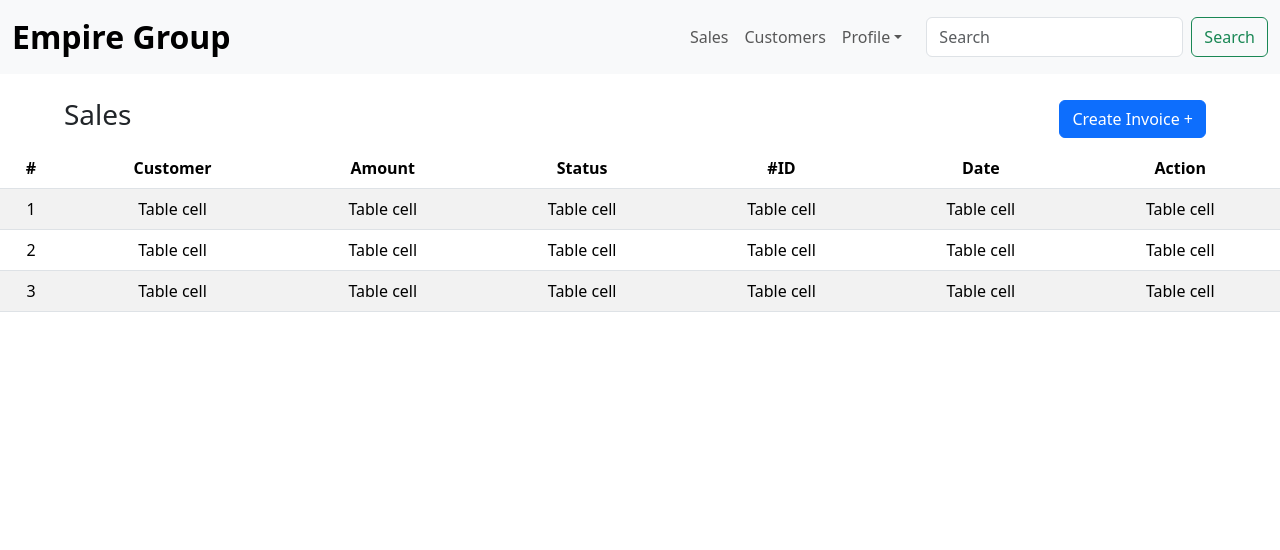
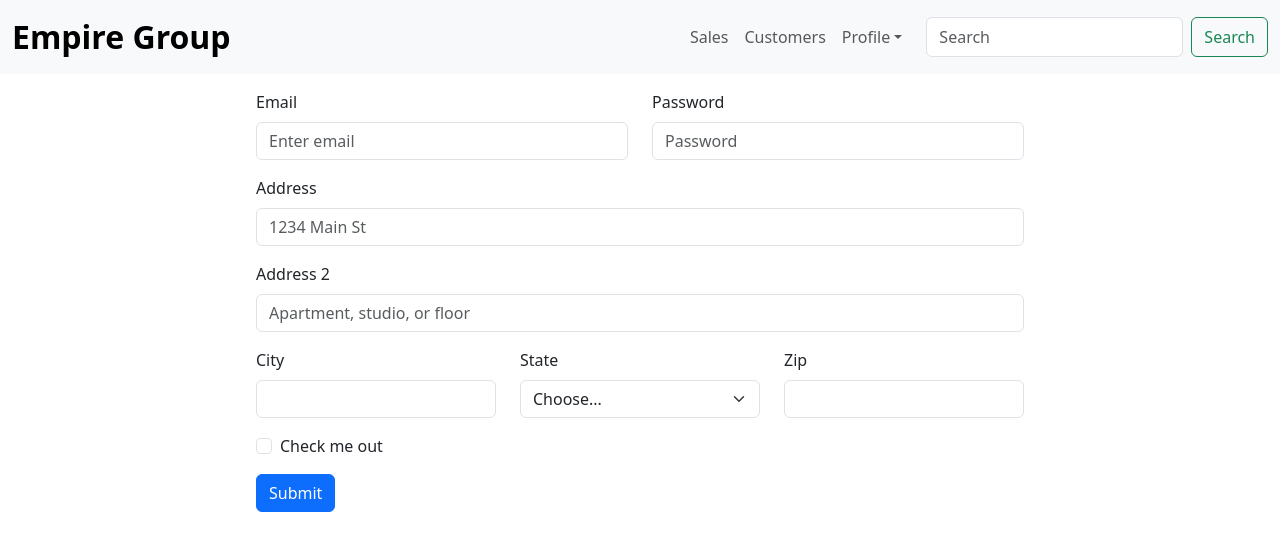
Before and after one commit to sachiningale1998/billingapp, a React (Create React App) app: page /createInvoice in a window 1280 px wide. Shown: the top 550 px of the page. Built offline with nearby package versions, Linux system fonts and the light colour scheme.

Commit message:
create invoice page and new components created and mounted

```diff
--- a/package.json
+++ b/package.json
@@ -10,6 +10,7 @@
     "react": "^18.3.1",
     "react-bootstrap": "^2.10.4",
     "react-dom": "^18.3.1",
+    "react-router-dom": "^6.3.0",
     "react-scripts": "5.0.1",
     "web-vitals": "^2.1.4"
   },
--- a/src/App.js
+++ b/src/App.js
@@ -1,14 +1,12 @@
 // import logo from './logo.svg';
 import './App.css';
 import 'bootstrap/dist/css/bootstrap.min.css';
-import SalesPage from './pages/SalesPage';
-import Navbar1 from './components/Navbars/Navbar1';
+import CustomRoutes from './customRoutes/CustomRoutes';
 
 function App() {
   return (
     <div className="App">
-      <Navbar1 />
-      <SalesPage />
+      <CustomRoutes />
     </div>
   );
 }
--- a/src/components/Buttons/Button1.js
+++ b/src/components/Buttons/Button1.js
@@ -1,9 +1,16 @@
 import React from 'react'
-import { Button } from 'react-bootstrap'
+import { Button } from 'react-bootstrap';
+import {useNavigate} from "react-router-dom"
 
 const Button1 = () => {
+    let navigate = useNavigate()
+
+    const handleClick=()=>{
+        navigate("/createInvoice")
+    }
+
   return (
-    <Button variant="primary">Create Invoice +</Button>
+    <Button onClick={handleClick} variant="primary">Create Invoice +</Button>
   )
 }
 
--- /dev/null
+++ b/src/components/CreateInvoice/CreateInvoice.js
@@ -0,0 +1,12 @@
+import React from 'react'
+import NewInvoiceForm from './NewInvoiceForm'
+
+const CreateInvoice = () => {
+  return (
+    <div>
+        <NewInvoiceForm />
+    </div>
+  )
+}
+
+export default CreateInvoice
--- /dev/null
+++ b/src/components/CreateInvoice/NewInvoiceForm.js
@@ -0,0 +1,66 @@
+import React from 'react'
+import Button from 'react-bootstrap/Button';
+import Col from 'react-bootstrap/Col';
+import Form from 'react-bootstrap/Form';
+import Row from 'react-bootstrap/Row';
+import "../../styles/newInvoiceForm.css"
+
+const NewInvoiceForm = () => {
+  return (
+    <div className="newInvoiceForm_Parent" >
+        <Form>
+      <Row className="mb-3">
+        <Form.Group as={Col} controlId="formGridEmail">
+          <Form.Label>Email</Form.Label>
+          <Form.Control type="email" placeholder="Enter email" />
+        </Form.Group>
+
+        <Form.Group as={Col} controlId="formGridPassword">
+          <Form.Label>Password</Form.Label>
+          <Form.Control type="password" placeholder="Password" />
+        </Form.Group>
+      </Row>
+
+      <Form.Group className="mb-3" controlId="formGridAddress1">
+        <Form.Label>Address</Form.Label>
+        <Form.Control placeholder="1234 Main St" />
+      </Form.Group>
+
+      <Form.Group className="mb-3" controlId="formGridAddress2">
+        <Form.Label>Address 2</Form.Label>
+        <Form.Control placeholder="Apartment, studio, or floor" />
+      </Form.Group>
+
+      <Row className="mb-3">
+        <Form.Group as={Col} controlId="formGridCity">
+          <Form.Label>City</Form.Label>
+          <Form.Control />
+        </Form.Group>
+
+        <Form.Group as={Col} controlId="formGridState">
+          <Form.Label>State</Form.Label>
+          <Form.Select defaultValue="Choose...">
+            <option>Choose...</option>
+            <option>...</option>
+          </Form.Select>
+        </Form.Group>
+
+        <Form.Group as={Col} controlId="formGridZip">
+          <Form.Label>Zip</Form.Label>
+          <Form.Control />
+        </Form.Group>
+      </Row>
+
+      <Form.Group className="mb-3" id="formGridCheckbox">
+        <Form.Check type="checkbox" label="Check me out" />
+      </Form.Group>
+
+      <Button variant="primary" type="submit">
+        Submit
+      </Button>
+    </Form>
+    </div>
+  )
+}
+
+export default NewInvoiceForm
--- /dev/null
+++ b/src/components/Paginations/Pagination1.js
@@ -0,0 +1,25 @@
+import React from 'react'
+import Pagination from 'react-bootstrap/Pagination';
+
+let active = 2;
+let items = [];
+for (let number = 1; number <= 10; number++) {
+  items.push(
+    <Pagination.Item key={number} active={number === active}>
+      {number}
+    </Pagination.Item>,
+  );
+}
+
+
+const Pagination1 = () => {
+
+
+  return (
+    <div>
+        <Pagination size="sm">{items}</Pagination>
+    </div>
+  )
+}
+
+export default Pagination1
--- /dev/null
+++ b/src/customRoutes/CustomRoutes.jsx
@@ -0,0 +1,19 @@
+import React from 'react'
+import { Route, Routes } from 'react-router-dom'
+import SalesPage from '../pages/SalesPage'
+import Navbar1 from '../components/Navbars/Navbar1'
+import CreateInvoicePage from '../pages/CreateInvoicePage'
+
+const CustomRoutes = () => {
+  return (
+    <>
+        <Navbar1 />
+        <Routes>
+            <Route path="/" element={<SalesPage />} />
+            <Route path="/createInvoice" element={<CreateInvoicePage />} />
+        </Routes>
+    </>
+  )
+}
+
+export default CustomRoutes
--- a/src/index.js
+++ b/src/index.js
@@ -3,12 +3,14 @@
 import './index.css';
 import App from './App';
 import reportWebVitals from './reportWebVitals';
+import { BrowserRouter } from "react-router-dom";
 
 const root = ReactDOM.createRoot(document.getElementById('root'));
 root.render(
-  <React.StrictMode>
-    <App />
-  </React.StrictMode>
+
+    <BrowserRouter>
+      <App />
+    </BrowserRouter>
 );
 
 // If you want to start measuring performance in your app, pass a function
--- /dev/null
+++ b/src/pages/CreateInvoicePage.jsx
@@ -0,0 +1,12 @@
+import React from 'react'
+import CreateInvoice from '../components/CreateInvoice/CreateInvoice'
+
+const CreateInvoicePage = () => {
+  return (
+    <div>
+        <CreateInvoice />
+    </div>
+  )
+}
+
+export default CreateInvoicePage
--- a/src/pages/SalesPage.jsx
+++ b/src/pages/SalesPage.jsx
@@ -1,12 +1,14 @@
 import React from 'react'
 import SalesHeader from '../components/Sales/SalesHeader'
 import SalesTable from '../components/Sales/SalesTable'
+import Pagination1 from '../components/Paginations/Pagination1'
 
 const SalesPage = () => {
   return (
     <div>
         <SalesHeader />
         <SalesTable />
+        <Pagination1 />
     </div>
   )
 }
--- /dev/null
+++ b/src/styles/newInvoiceForm.css
@@ -0,0 +1,5 @@
+.newInvoiceForm_Parent{
+    width: 60%;
+    margin: auto;
+    text-align: left;
+}
```
Also changed, not shown: 1 other file (tests, documents, lock files or other folders).
